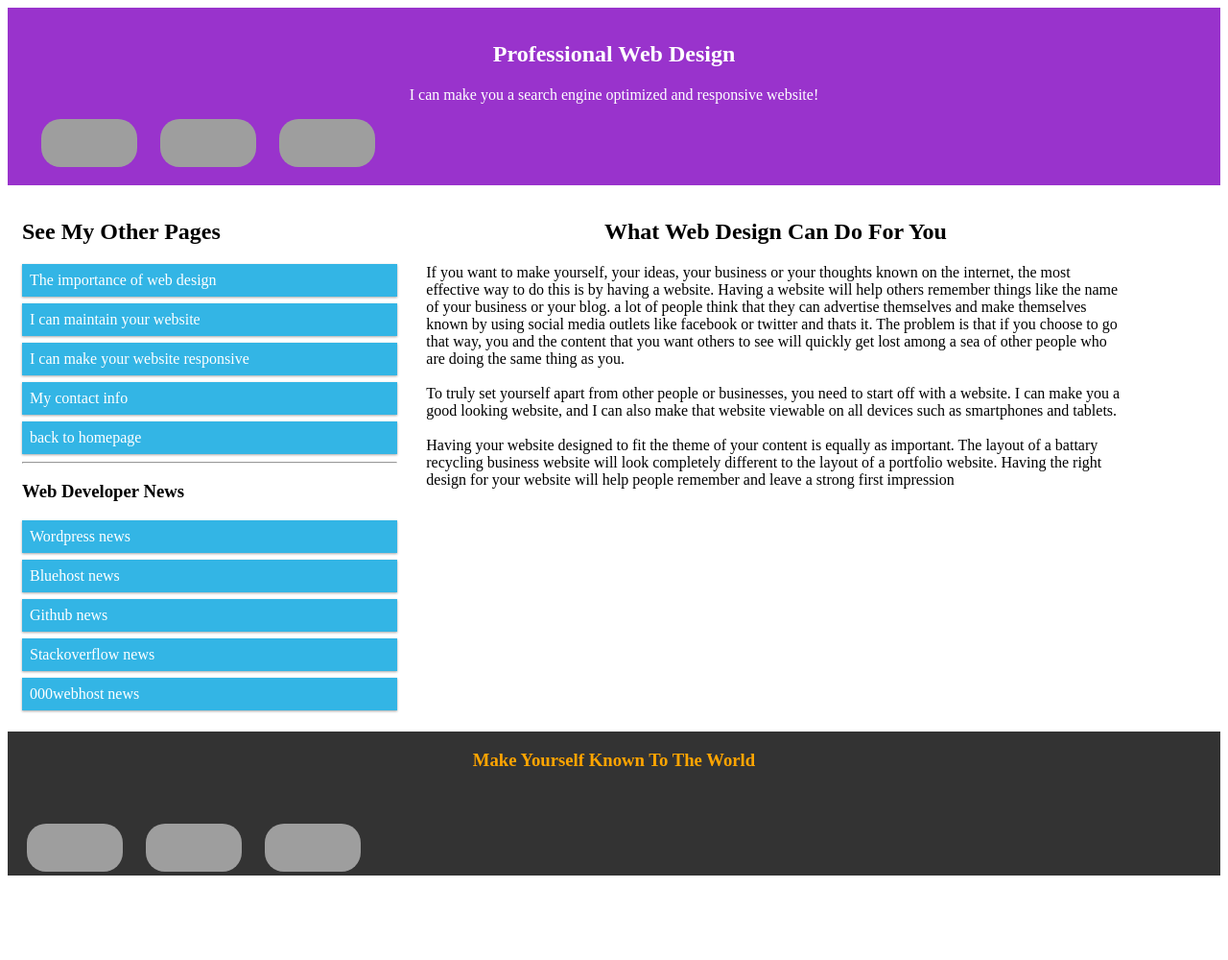
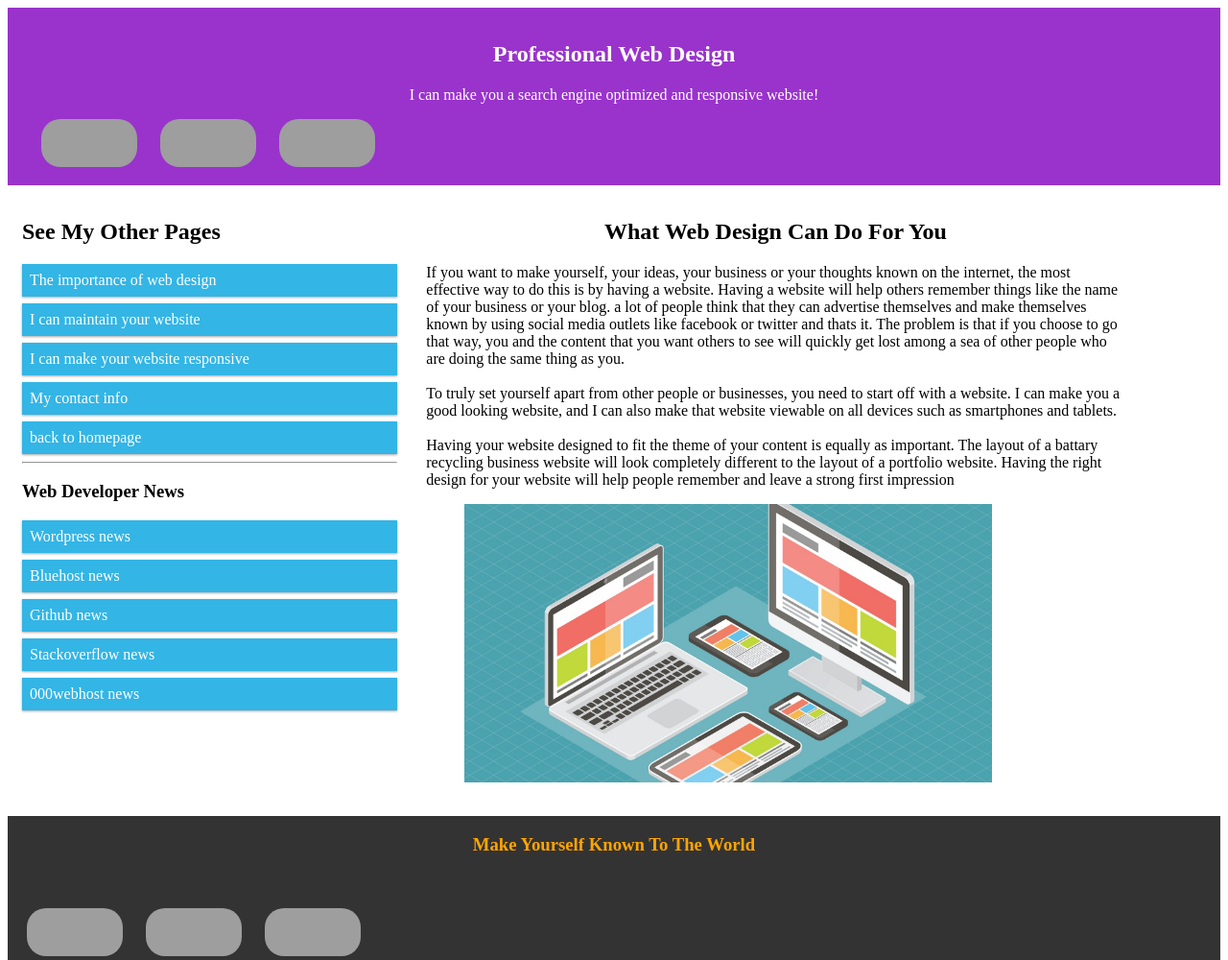
Before and after one commit to kogamikirito/kogamikirito.github.io, a Jekyll site: the page web importance/index.html, which Jekyll copies as it is, in a window 1280 px wide. Shown: the whole page at 96% size. Built offline with Jekyll 4.4.1, drawn with Linux system fonts in a browser that asks for light colours; before the commit the page ends 912 px from its top, so only the background shows below that; grey boxes are pictures that could not be loaded.

Commit message:
new image

```diff
--- a/web importance/index.html
+++ b/web importance/index.html
@@ -221,7 +221,12 @@ viewable on all devices such as smartphones and tablets.
 <br>
 Having your website designed to fit the theme of your content is equally as important. The layout of a battary recycling business website will look completely
 different to the layout of a portfolio website. Having the right design for your website will help people remember and leave a strong first impression
-</section>
+
+    <a href="http://www.w3schools.com">
+<figure>
+<img src="http://kogamikirito.github.io/images/webdesign.png" class="type" alt="Go to W3Schools!" width="550" height="400" border="0"></a>
+
+        </section>
 
 
 
```
